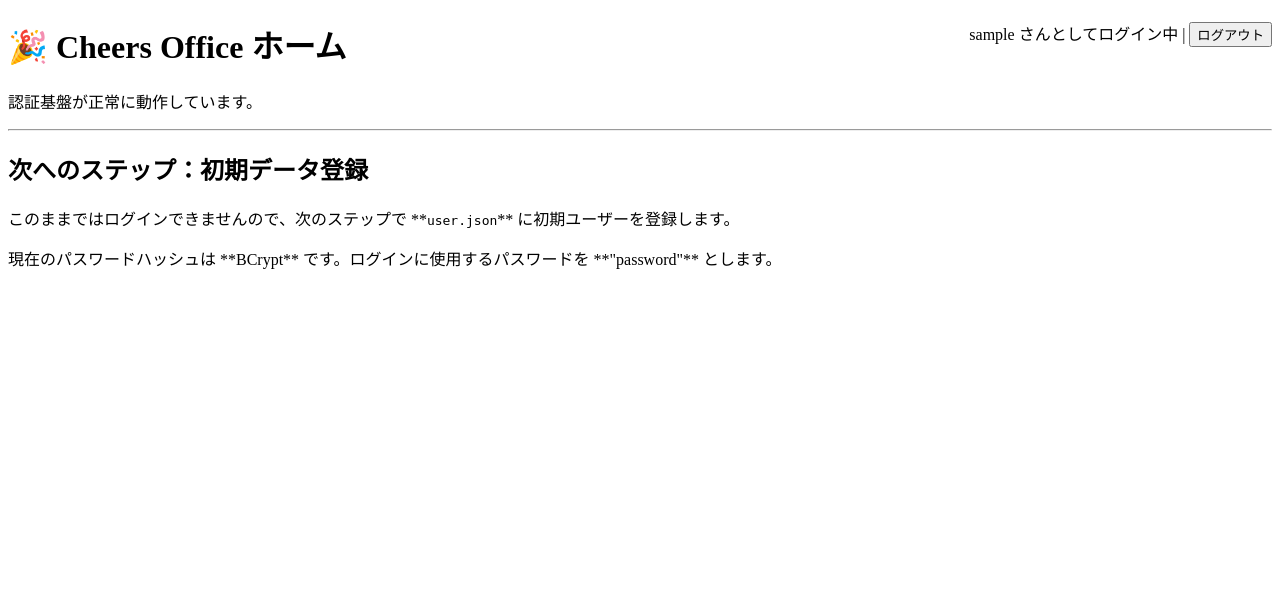
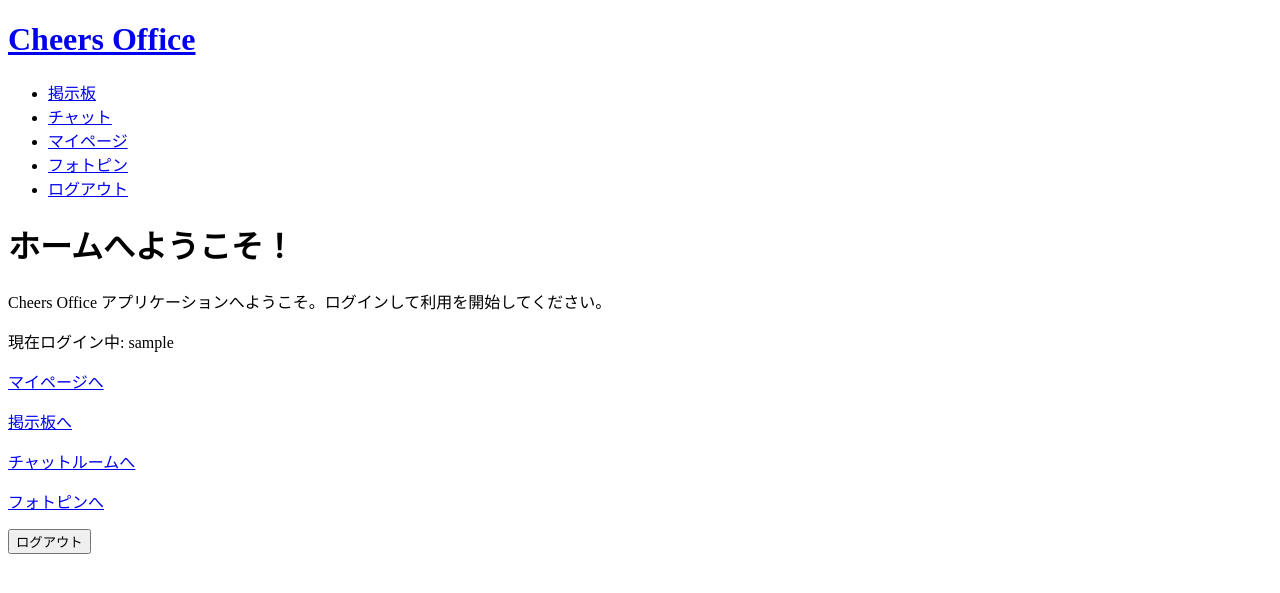
Before and after one commit to kumagaimasato0608/cheer-s-office, a Spring Boot app: page /home in a window 1280 px wide. Shown: the top 593 px of the page. Run offline with Spring Boot 4, Linux system fonts and the light colour scheme; the visitor is signed in with stand-in values (Sample User, id 1); some of the project's set-up classes (security, data sources, template engines, error pages and the like) are left out, and stand-ins take their place; some libraries are stand-ins or nearby versions.

Commit message:
更新いたしました

```diff
--- a/cheers-office/src/main/resources/templates/common/header.html
+++ b/cheers-office/src/main/resources/templates/common/header.html
@@ -42,7 +42,7 @@
 	    <nav>
 	        <ul>
 	            <li><a th:href="@{/board}">掲示板</a></li>
-                <li th:if="${#authorization.expression('isAuthenticated()')}">
+	            <li><a th:href="@{/chat/rooms}">チャット</a></li> <li><a th:href="@{/mypage}">マイページ</a></li>    <li><a th:href="@{/photopin}">フォトピン</a></li>  <li th:if="${#authorization.expression('isAuthenticated()')}">
 	                <a th:href="@{/logout}">ログアウト</a>
 	            </li>
 	            <li th:unless="${#authorization.expression('isAuthenticated()')}">
--- a/cheers-office/src/main/resources/templates/home.html
+++ b/cheers-office/src/main/resources/templates/home.html
@@ -1,25 +1,28 @@
 <!DOCTYPE html>
-<html lang="ja" xmlns:th="http://www.thymeleaf.org" xmlns:sec="http://www.thymeleaf.org/extras/spring-security">
+<html lang="ja" xmlns:th="http://www.thymeleaf.org">
 <head>
     <meta charset="UTF-8">
-    <title>Cheers Office - ホーム</title>
+    <meta name="viewport" content="width=device-width, initial-scale=1.0">
+    <title>ホーム</title>
+    <div th:replace="common/header :: header"></div>
 </head>
 <body>
-    <div sec:authorize="isAuthenticated()" style="float: right;">
-        <span sec:authentication="name"></span> さんとしてログイン中 |
-        <form th:action="@{/logout}" method="post" style="display: inline;">
-            <button type="submit">ログアウト</button>
-        </form>
+    <div class="container">
+        <h1>ホームへようこそ！</h1>
+        <p>Cheers Office アプリケーションへようこそ。ログインして利用を開始してください。</p>
+        <div th:if="${#authorization.expression('isAuthenticated()')}">
+            <p>現在ログイン中: <span th:text="${#authentication.name}"></span></p>
+            <p><a th:href="@{/mypage}">マイページへ</a></p>
+            <p><a th:href="@{/board}">掲示板へ</a></p>
+            <p><a th:href="@{/chat/rooms}">チャットルームへ</a></p>
+            <p><a th:href="@{/photopin}">フォトピンへ</a></p>
+            <form th:action="@{/logout}" method="post">
+                <button type="submit">ログアウト</button>
+            </form>
+        </div>
+        <div th:unless="${#authorization.expression('isAuthenticated()')}">
+            <p><a th:href="@{/login}">ログインはこちら</a></p>
+        </div>
     </div>
-
-    <h1>🎉 Cheers Office ホーム</h1>
-    <p>認証基盤が正常に動作しています。</p>
-    <hr>
-
-    <h2>次へのステップ：初期データ登録</h2>
-    <p>このままではログインできませんので、次のステップで **<code>user.json</code>** に初期ユーザーを登録します。</p>
-
-    <p>現在のパスワードハッシュは **BCrypt** です。ログインに使用するパスワードを **"password"** とします。</p>
-
 </body>
 </html>
```
Lines whose indentation alone changed are shown as unchanged.
